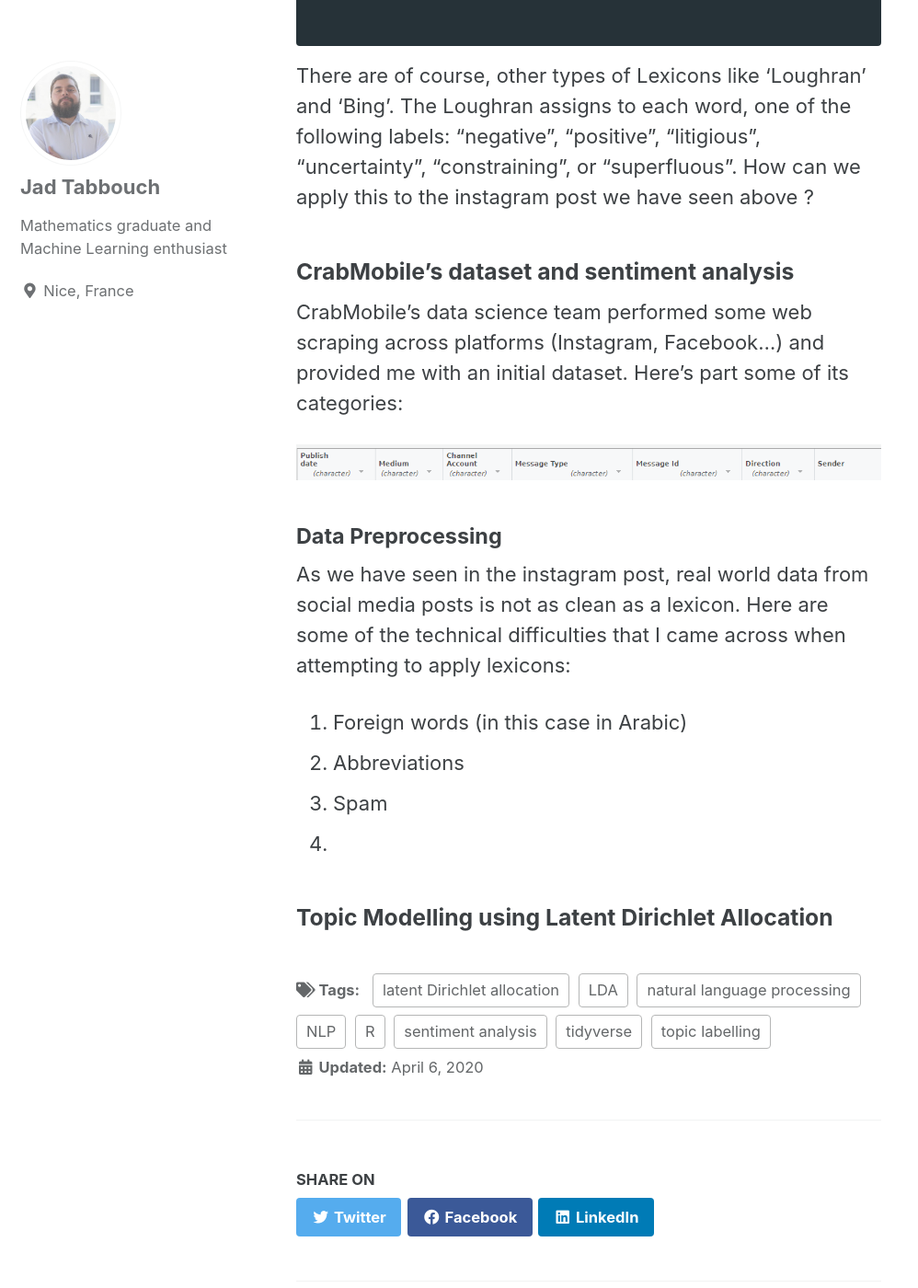
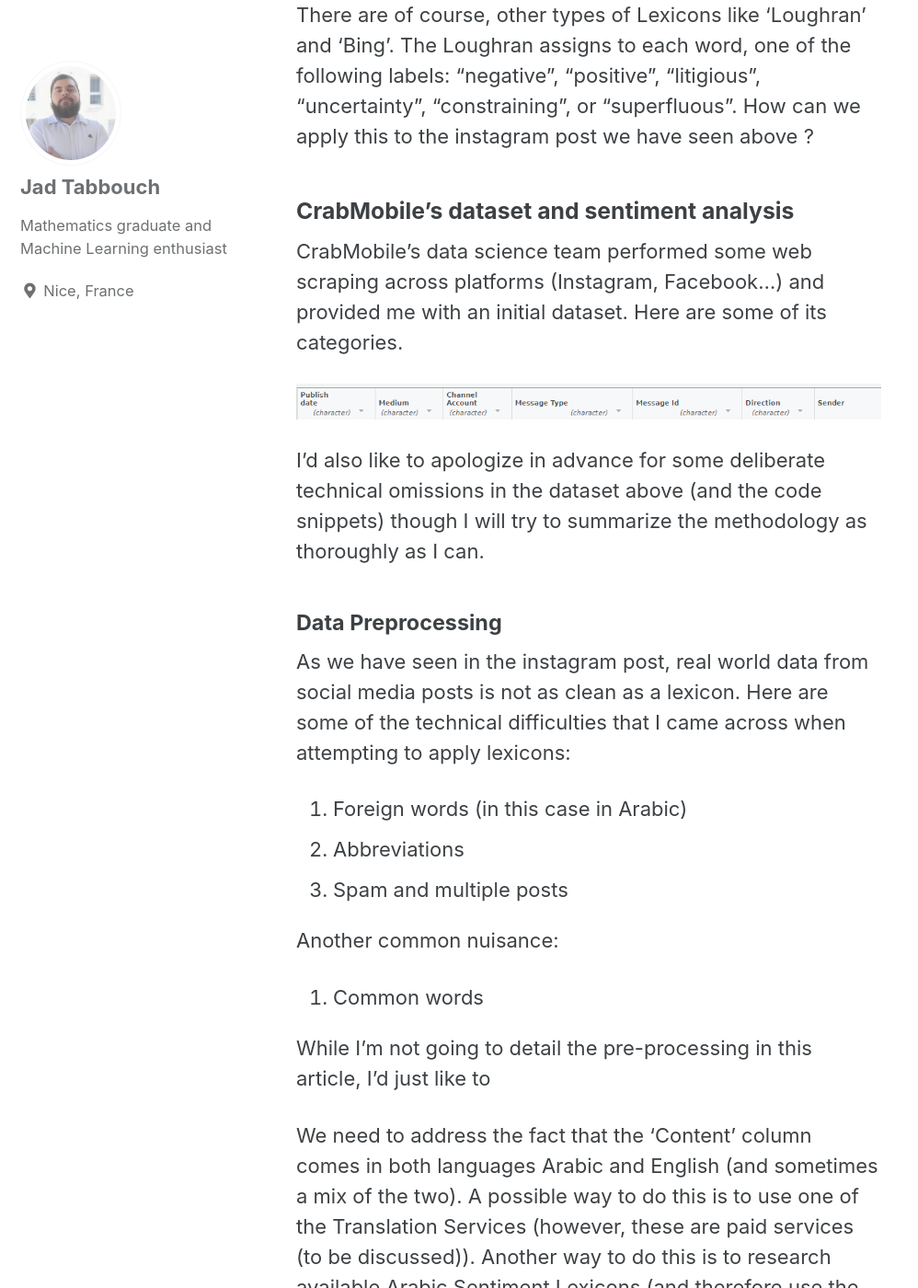
Before and after one commit to jad-tab/jad-tab.github.io, a Jekyll site: the page built from _posts/2020-04-06-NLP.md, in a window 1280 px wide and 1400 px high, scrolled down 4196 px. Shown: the whole window at 92% size, without its empty margins (0-998 px from the left). Built offline with Jekyll 4.4.1, drawn with Linux system fonts in a browser that asks for light colours; cached includes are drawn as plain includes; some of the changed text lies outside the part shown.

Commit message:
Update 2020-04-06-NLP.md

```diff
--- a/_posts/2020-04-06-NLP.md
+++ b/_posts/2020-04-06-NLP.md
@@ -78,9 +79,12 @@ How can we apply this to the instagram post we have seen above ?
 
 ### CrabMobile's dataset and sentiment analysis
 
-CrabMobile's data science team performed some web scraping across platforms (Instagram, Facebook...) and provided me with an initial dataset.  Here's part some of its categories:
+CrabMobile's data science team performed some web scraping across platforms (Instagram, Facebook...) and provided me with an initial dataset.  Here are some of its categories.
 
 ![alt]({{ site.url }}{{ site.baseurl }}/stc/categories.PNG)
+
+I'd also like to apologize in advance for some deliberate technical omissions in the dataset above (and the code snippets) though I will try to summarize the methodology as thoroughly as I can.
+
 
 
 #### Data Preprocessing
@@ -89,8 +93,18 @@ As we have seen in the instagram post, real world data from social media posts i
 
 1. Foreign words (in this case in Arabic)
 2. Abbreviations
-3. Spam
-4.
+3. Spam and multiple posts
+
+Another common nuisance:
+
+4. Common words
+
+While I'm not going to detail the pre-processing in this article, I'd just like to
+
+We need to address the fact that the ‘Content’ column comes in both languages Arabic and English (and sometimes a mix of the two).  A possible way to do this is to use one of the Translation Services (however, these are paid services (to be discussed)). Another way to do this is to research available Arabic Sentiment Lexicons (and therefore use the Stopwords package lexicon for example).
+The first step would be to unnest the words available in the ‘Content’ column and filter them using the DetectLanguage function. We can later consider grouping by Medium before removing stop words and using an English Lexicon (Afinn, bing, Loughran).
+We can also group the data by ‘Inbound’ and ‘Outbound’ status in order to compare customer sentiment and employee feedback.
+As a first step, I have worked with the ‘Content’ in English only.
 
 
 
```
Also changed, not shown: other parts of _posts/2020-04-06-NLP.md (+2 -1 lines).
